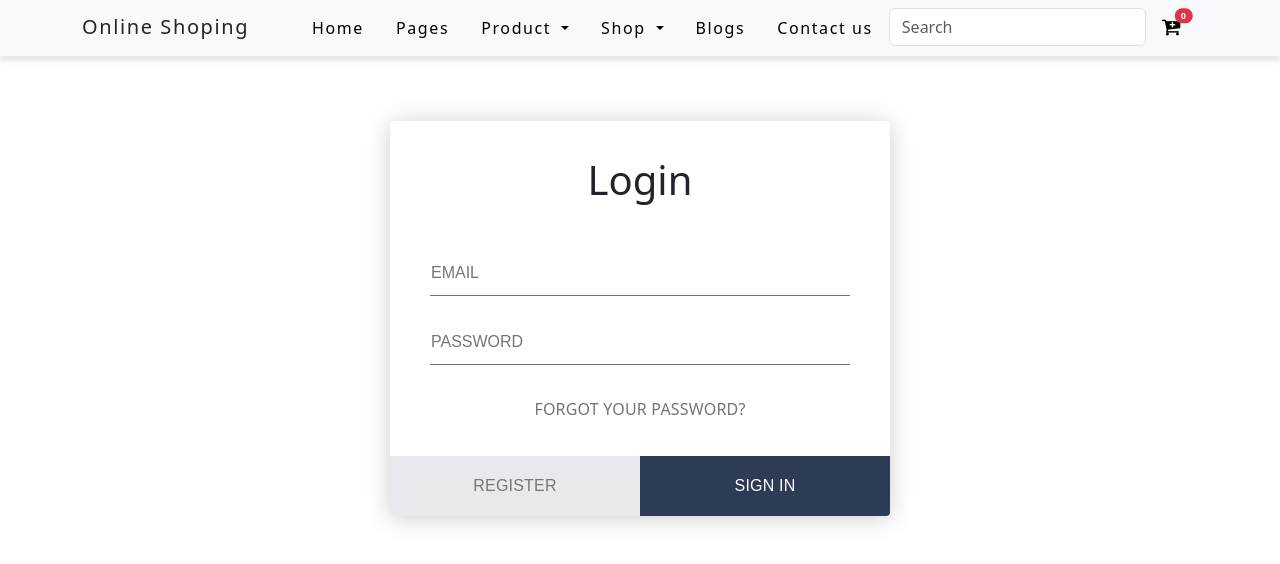
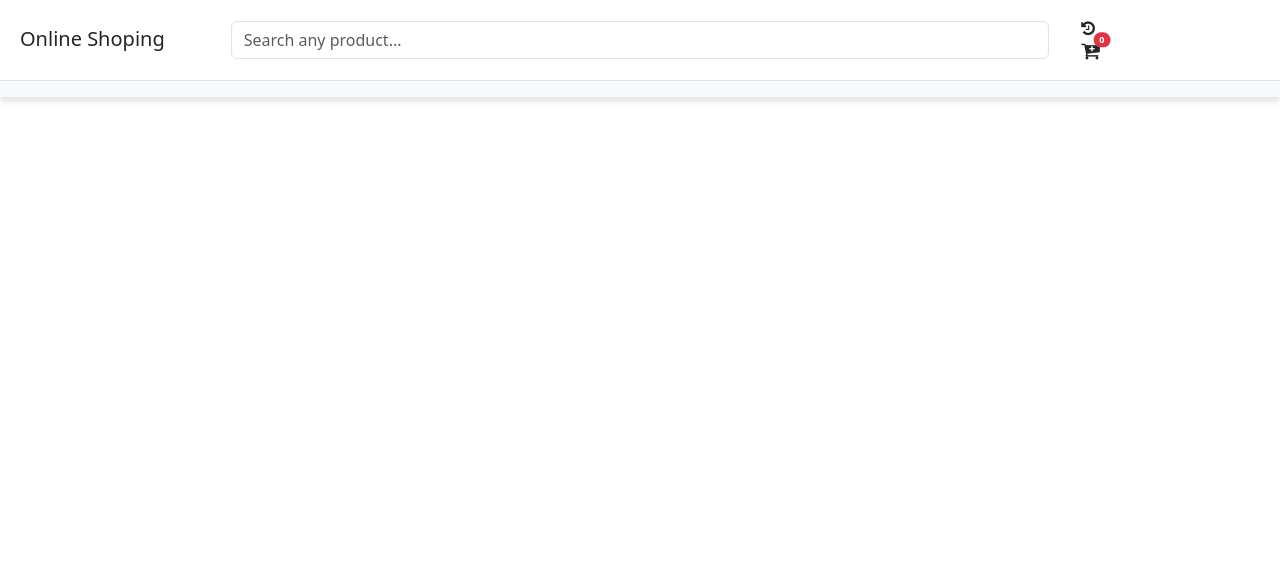
Before and after one commit to Chirag00509/Online-Shoping, an Angular app: page /user/login in a window 1280 px wide. Shown: the top 564 px of the page. Built offline with nearby package versions, Linux system fonts and the light colour scheme.

Commit message:
navigationbar-changed

```diff
--- a/db.json
+++ b/db.json
@@ -11,6 +11,12 @@
       "email": "test@gmail.com",
       "password": "456789",
       "id": 2
+    },
+    {
+      "name": "ASWA",
+      "email": "ASD",
+      "password": "ASD",
+      "id": 3
     }
   ],
   "products": [
@@ -18,7 +24,7 @@
       "id": 1,
       "name": "Dell Vostro",
       "originalPrice": 48000,
-      "discountPrice" : 42000,
+      "discountPrice": 42000,
       "image": "https://m.media-amazon.com/images/I/61G5EPaVmXL._SX679_.jpg",
       "description": "Processor: Intel Core i3-1115G4 11th Generation (up to 4.10 GHz) 2 Cores, 6MB Cache "
     },
@@ -26,7 +32,7 @@
       "id": 2,
       "name": "Acer Extensa",
       "originalPrice": 35000,
-      "discountPrice" : 30000,
+      "discountPrice": 30000,
       "image": "https://m.media-amazon.com/images/I/71IfO70KcRL._SY450_.jpg",
       "description": "The New Intel N305 Series: Intel Core i3 8-core N305 Processor with Intel UHD Graphics"
     },
@@ -34,7 +40,7 @@
       "id": 3,
       "name": "ASUS Vivobook",
       "originalPrice": 380000,
-      "discountPrice" : 29000,
+      "discountPrice": 29000,
       "image": "https://m.media-amazon.com/images/I/71lYhcc++AL._SX679_.jpg",
       "description": "Operating System: Windows 11 Home with lifetime validity Intel Core i3 8-core"
     },
@@ -42,7 +48,7 @@
       "id": 4,
       "name": "HP Pavilion Laptop",
       "originalPrice": 30000,
-      "discountPrice" : 20000,
+      "discountPrice": 20000,
       "image": "https://m.media-amazon.com/images/I/81A9jE3wMHL._SX679_.jpg",
       "description": "HP Wide Vision 720p HD camera with temporal noise reduction and integrated dual array"
     },
@@ -50,7 +56,7 @@
       "id": 5,
       "name": "HP Victus ",
       "originalPrice": 40000,
-      "discountPrice" : 28000,
+      "discountPrice": 28000,
       "image": "https://m.media-amazon.com/images/I/715ISb0DufL._SX679_.jpg",
       "description": "Resolution: 1080p; Human Interface Input: Numeric Keypadmicrophonekeyboard;"
     },
@@ -58,7 +64,7 @@
       "id": 6,
       "name": "Acer One 14 AMD Ryzen ",
       "originalPrice": 30000,
-      "discountPrice" : 28000,
+      "discountPrice": 28000,
       "image": "https://m.media-amazon.com/images/I/71NKq8zV8ML._SX679_.jpg",
       "description": " HD Display, 16:9 aspect Display: 15.6| TN Technology Display | 250Nits Brightness |"
     },
@@ -66,7 +72,7 @@
       "id": 7,
       "name": "Lenovo IdeaPad ",
       "originalPrice": 40000,
-      "discountPrice" : 35000,
+      "discountPrice": 35000,
       "image": "https://m.media-amazon.com/images/I/51RRfRzyuOL._SY450_.jpg",
       "description": "Camera: HD 720p Camera | Fixed Focus | Privacy Shutter Integrated Dual Array  Audio"
     },
@@ -74,7 +80,7 @@
       "id": 8,
       "name": "Lenovo IdeaPad",
       "originalPrice": 30000,
-      "discountPrice" : 28000,
+      "discountPrice": 28000,
       "image": "https://m.media-amazon.com/images/I/41o-KkXEkSL._AC_UY218_.jpg",
       "description": "Processor: 11th Gen Intel Core i3-1115G4 | Speed: 3.0 GHz (Base) - 4.1 GHz (Max) "
     },
@@ -82,7 +88,7 @@
       "id": 9,
       "name": "Apple 2023 MacBook Air Laptop with M2 chip",
       "originalPrice": 99000,
-      "discountPrice" : 97000,
+      "discountPrice": 97000,
       "image": "https://m.media-amazon.com/images/I/81Fm0tRFdHL._SX679_.jpg",
       "description": "UP TO 18 HOURS OF BATTERY LIFE — Go all day with the power-efficient performance ."
     },
@@ -90,7 +96,7 @@
       "id": 10,
       "name": "Dell Inspiron 7420 2in1 Laptop",
       "originalPrice": 90000,
-      "discountPrice" : 75000,
+      "discountPrice": 75000,
       "image": "https://m.media-amazon.com/images/I/61ZQEkRzQaL._SY450_.jpg",
       "description": "Ports: 1 HDMI out 1.4, 1 USB 3.2 Gen 1 Type-A , 2 USB 3.2 Gen 2x2 Type-C "
     }
--- a/src/app/app.component.html
+++ b/src/app/app.component.html
@@ -1,70 +1,46 @@
-<nav class="navbar navbar-expand-md bg-body-tertiary">
-  <div class="container-xl">
+<header class="section-header">
+
+
+  <section class="header-main border-bottom bg-white">
+    <div class="container-fluid">
+         <div class="row p-2 pt-3 pb-3 d-flex align-items-center">
+             <div class="col-md-2">
               <h5 style="margin-top: 5px;">Online Shoping</h5>
-    <button class="navbar-toggler" type="button" data-bs-toggle="collapse" data-bs-target="#navbarSupportedContent"
-      aria-controls="navbarSupportedContent" aria-expanded="false" aria-label="Toggle navigation">
-      <span class="navbar-toggler-icon"></span>
-    </button>
-    <div class="collapse navbar-collapse" id="navbarSupportedContent">
-      <ul class="navbar-nav ms-auto mb-2 mb-lg-0">
-        <li class="nav-item">
-          <a class="nav-link active" aria-current="page" routerLink="/home">Home</a>
-        </li>
-        <li class="nav-item">
-          <a class="nav-link" href="#">Pages</a>
-        </li>
-        <li class="nav-item dropdown">
-          <a class="nav-link dropdown-toggle" href="#" role="button" data-bs-toggle="dropdown" aria-expanded="false">
-            Product
+             </div>
+             <div class="col-md-8">
+          <div class="d-flex form-inputs">
+          <input class="form-control" type="text" placeholder="Search any product...">
+          <i class="bx bx-search"></i>
+          </div>
+             </div>
+
+             <div class="col-md-2">
+                 <div class="d-flex d-none d-md-flex flex-row align-items-center">
+                     <span class="shop-bag"><i class='bx bxs-shopping-bag'></i></span>
+                     <div class="d-flex flex-column ms-2">
+                      <a>
+                        <i class="fa fa-history" aria-hidden="true"></i>
                       </a>
-          <ul class="dropdown-menu">
-            <li><a class="dropdown-item" href="#">Action</a></li>
-            <li><a class="dropdown-item" href="#">Another action</a></li>
-            <li>
-              <hr class="dropdown-divider">
-            </li>
-            <li><a class="dropdown-item" href="#">Something else here</a></li>
-          </ul>
-        </li>
-        <li class="nav-item dropdown">
-          <a class="nav-link dropdown-toggle" href="#" role="button" data-bs-toggle="dropdown" aria-expanded="false">
-            Shop
-          </a>
-          <ul class="dropdown-menu">
-            <li><a class="dropdown-item" href="#">Action</a></li>
-            <li><a class="dropdown-item" href="#">Another action</a></li>
-            <li>
-              <hr class="dropdown-divider">
-            </li>
-            <li><a class="dropdown-item" href="#">Something else here</a></li>
-          </ul>
-        </li>
-        <li class="nav-item">
-          <a class="nav-link">Blogs</a>
-        </li>
-        <li class="nav-item">
-          <a class="nav-link">Contact us</a>
-        </li>
-        <li class="nav-item">
-          <!-- <a class="nav-link" href="">
-            <i class="fa fa-search fs-5" aria-hidden="true" style="font-size: 20px;"></i>
-          </a> -->
-          <input type="search" [(ngModel)]="searchText" id="" (input)="onSearchChange()" class="form-control" placeholder="Search">
-        </li>
-        <li class="nav-item">
                       <a class="nav-link" routerLink="/cart">
                         <i class="fa fa-cart-plus fs-5" aria-hidden="true" style="font-size: 20px;"></i>
                         <span class="position-absolute translate-middle badge rounded-pill bg-danger"
                           style="margin-left: 2px;font-size: 9px;">{{totalItem}}</span>
                       </a>
-        </li>
-      </ul>
+
                      </div>
                  </div>
-</nav>
-
-<section id="product">
-  <div class="container">
-    <router-outlet></router-outlet>
+             </div>
+         </div>
     </div>
   </section>
+
+  <nav class="navbar navbar-expand-lg navbar-light bg-light">
+    <div class="container-fluid">
+      <a class="navbar-brand d-md-none d-md-flex" href="#">Categories</a>
+      <button class="navbar-toggler" type="button" data-bs-toggle="collapse" data-bs-target="#navbarNavDropdown" aria-controls="navbarNavDropdown" aria-expanded="false" aria-label="Toggle navigation">
+        <span class="navbar-toggler-icon"></span>
+      </button>
+
+    </div>
+  </nav>
+  </header>
```
Lines whose indentation alone changed are shown as unchanged.
